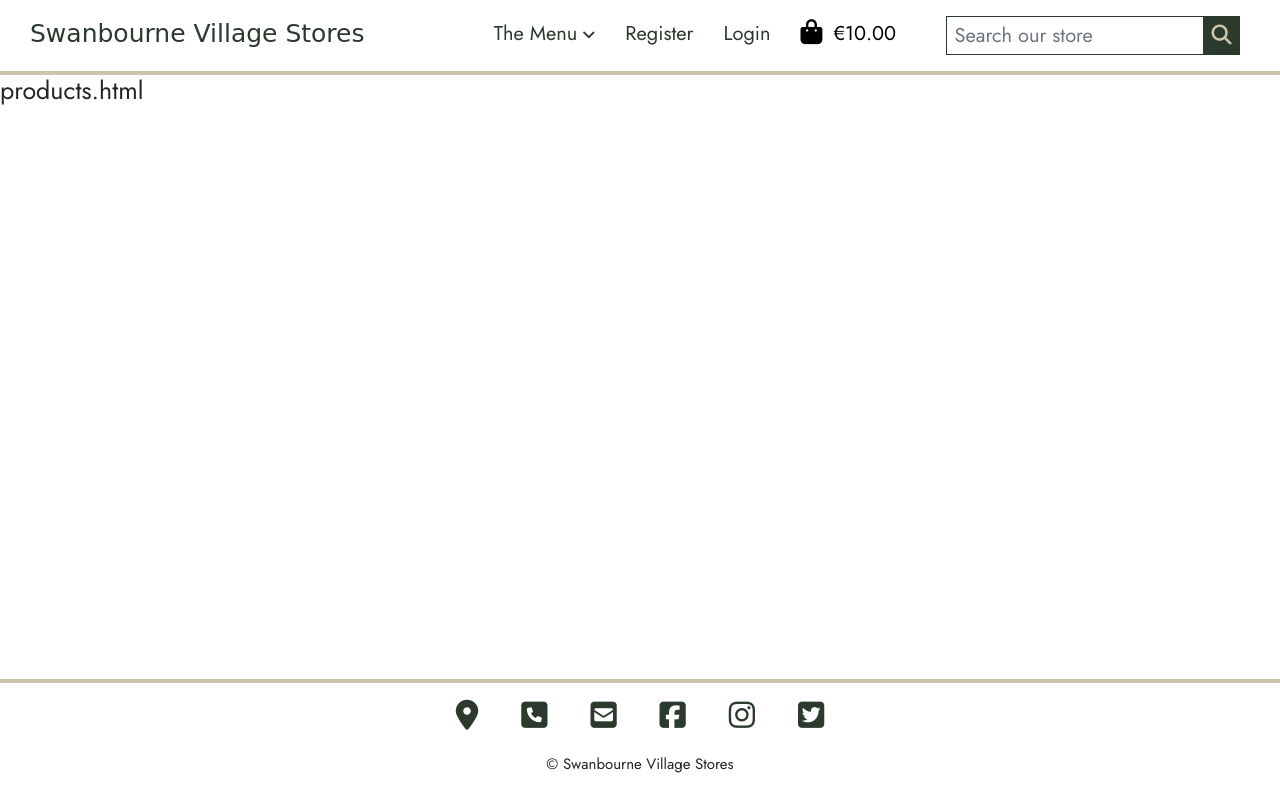
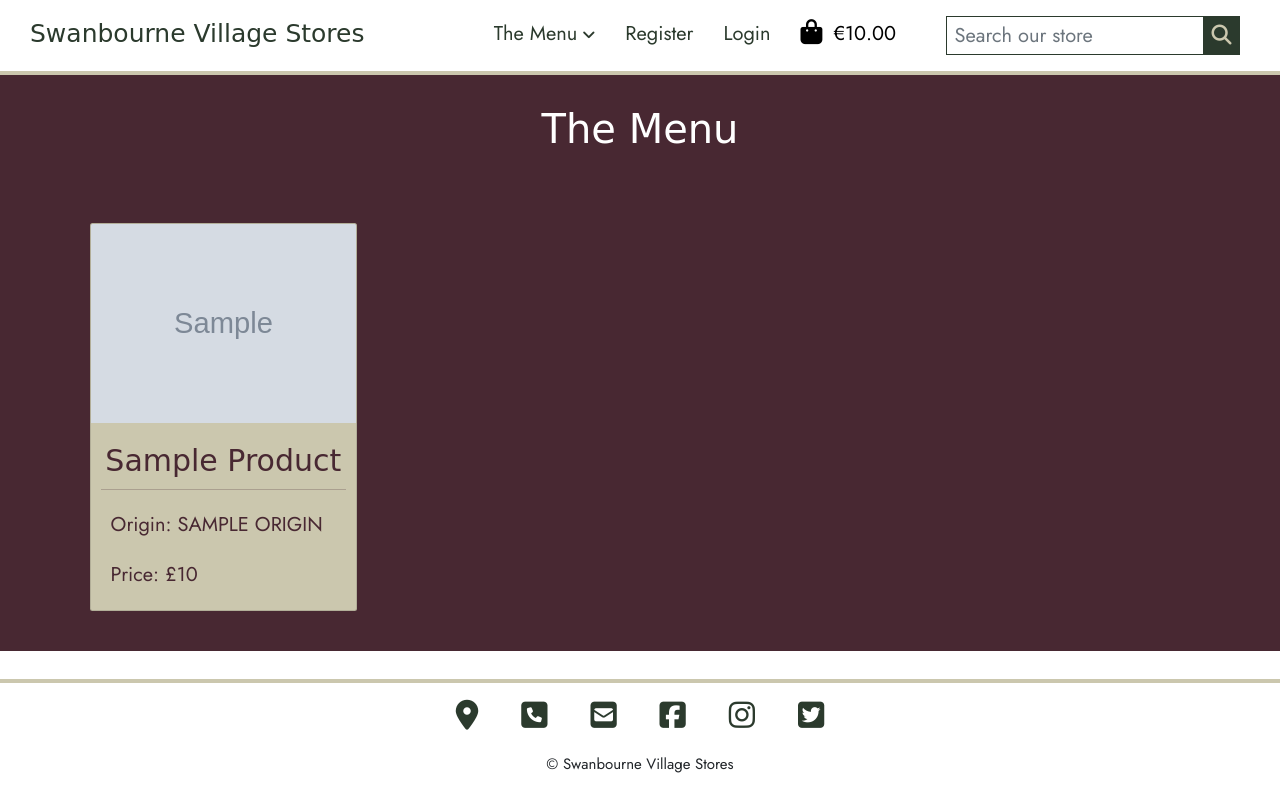
Before and after one commit to sam-timmins/swanbourne_village_stores, a Django app: template products/templates/products/products.html in a window 1280 px wide. Run offline with Django 3.2, Linux system fonts and the light colour scheme; the template is opened without the code that fills it: most values are stand-ins (such as "Sample title", 1, 10 or a date in 2020); grey boxes marked "Sample" are stand-in pictures; parts of the project's set-up code (start-up, migrations or seed data) failed here and were passed over; some libraries are stand-ins or nearby versions; some web fonts are replaced.

Commit message:
Add products cards

```diff
--- a/products/templates/products/products.html
+++ b/products/templates/products/products.html
@@ -3,7 +3,44 @@
 
 {% block content %}
 
-    <h1>products.html</h1>
+<!-- Products -->
+<section class="row container-fluid background-purple m-0">
+    <div class="col-12">
+        <h1 class="text-lg text-white text-header text-center my-5">The Menu</h1>
+    </div>
+
+    <!-- Product cards -->
+    {% for product in all_products %}
+    <div class="col-12 col-md-6 col-lg-4 my-3 d-flex justify-content-center align-items-center p-md-3 p-lg-5">
+        <a href="#" class="card w-75 background-light-green text-decoration-none">
+
+            <!-- Default image if none is uploaded -->
+            {% if "placeholder" in product.image.url %}
+            <img class="card-img-top"
+                src="https://res.cloudinary.com/sam-timmins1/image/upload/v1648242080/static/images/hero.b0249628474d.jpg"
+                alt="Placeholder image for {{ product.name }}">
+            <!-- Add default image if there is no image -->
+            {% elif not product.image %}
+            <img class="card-img-top"
+                src="https://res.cloudinary.com/sam-timmins1/image/upload/v1648242080/static/images/hero.b0249628474d.jpg"
+                alt="Placeholder image for {{ product.name }}">
+            {% else %}
+            <img class="card-img-top" src=" {{ product.image.url }}" alt="Image of {{ product.name }}">
+            {% endif %}
+            <div class="card-body">
+                        <h5 class="card-title text-md text-purple text-header my-3 text-center">{{ product.name|title }}
+                        </h5>
+                        <hr class="text-purple">
+                        {% if product.category.origin %}
+                            <p class="card-text text-sm text-purple p-3 m-0">Origin: {{ product.category.origin|upper }}</p>
+                        {% endif %}
+                        <p class="card-text text-sm text-purple p-3 m-0">Price: {{ currency }}{{ product.price }}</p>
+            </div>
+        </a>
+    </div>
+    {% endfor %}
+
+</section>
 
 {% endblock %}
 
```
